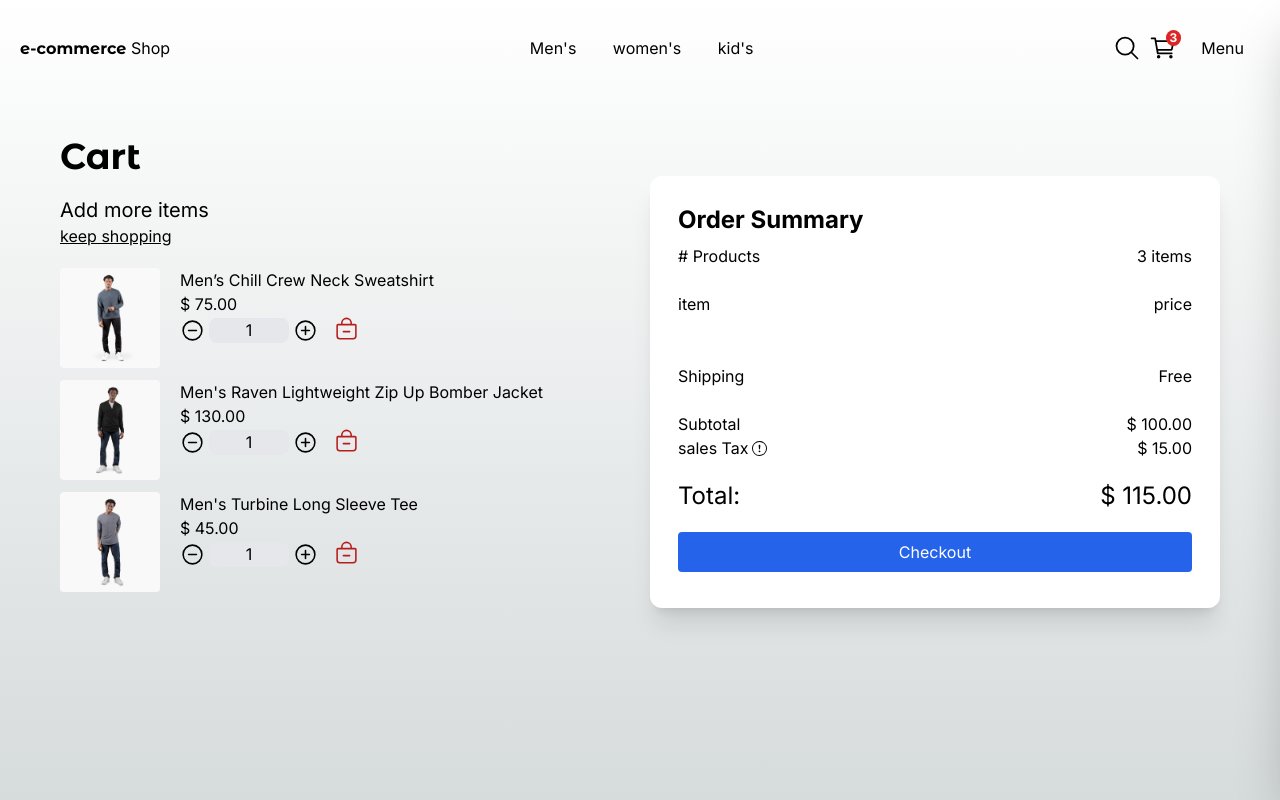
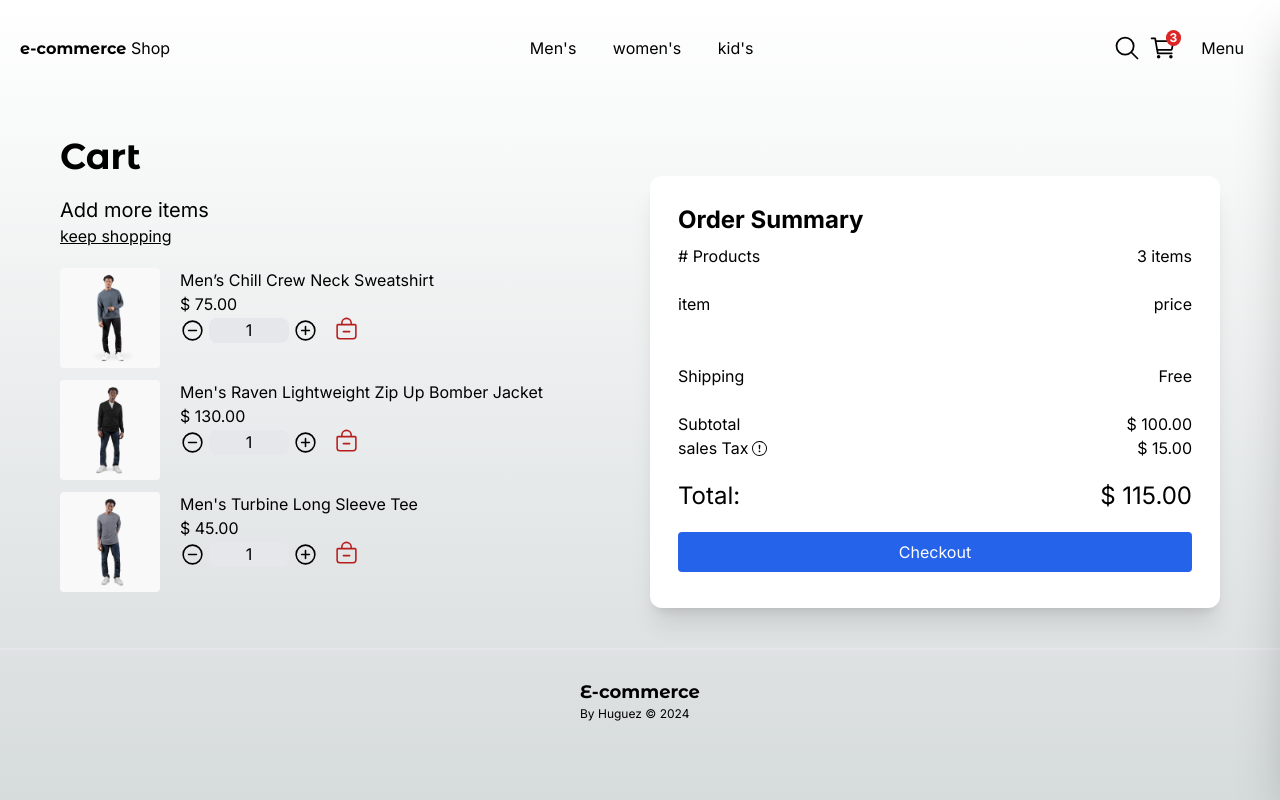
Before and after one commit to Huguez/e_commerce, a Next.js app: page /cart in a window 1280 px wide. Built offline with nearby package versions, Linux system fonts and the light colour scheme.

Commit message:
first footer done, this will changing

```diff
--- a/src/app/(shop)/layout.tsx
+++ b/src/app/(shop)/layout.tsx
@@ -1,4 +1,4 @@
-import { SideBar, TopMenu } from "@/components";
+import { Footer, SideBar, TopMenu } from "@/components";
 
 interface propsI {
    children: React.ReactNode;
@@ -12,6 +12,7 @@ export default function ShopLayout({ children }: propsI ) {
          <div className="px-0 sm:px-10">
             { children }
          </div>
+         <Footer />
       </main>
    );
 }
--- a/src/components/index.ts
+++ b/src/components/index.ts
@@ -10,3 +10,4 @@ export { SizeSelector } from "./products/sizeSelector/SizeSelector"
 export { QuantitySelector } from "./products/quantitySelector/QuantitySelector"
 export { ProductSlideShow } from "./products/slideShow/ProductSlideShow"
 export { ProductSlideShowMobile } from "./products/slideShow/ProductSlideShowMobile"
+export { Footer } from "./ui/footer/Footer"
--- /dev/null
+++ b/src/components/ui/footer/Footer.tsx
@@ -0,0 +1,19 @@
+import { monse } from "@/config/fonts"
+import Link from "next/link"
+
+export const Footer = () => {
+	return (
+		<>
+			<div className="w-full h-0.5 rounded-sm bg-gray-200 " />
+			<footer className="flex w-full justify-center items-center text-xs h-[100px] ">
+
+				<Link href={"/"}>
+					<p className={ `${ monse.className } antialiased font-bold text-lg` }> E-commerce </p>
+					<span className="text-xs">  By Huguez </span>
+
+					<span> &copy; { new Date().getFullYear() } </span>
+				</Link>
+			</footer>
+		</>
+	)
+}
```
